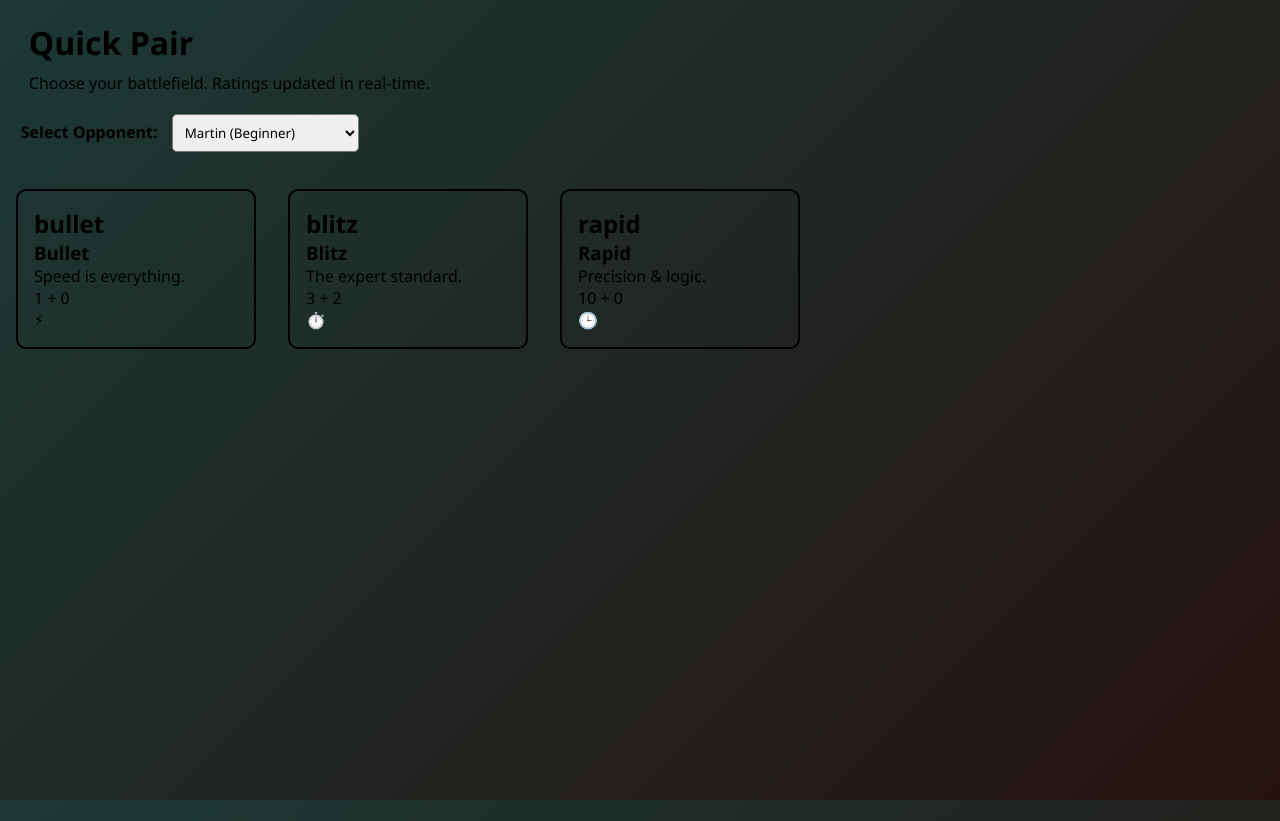
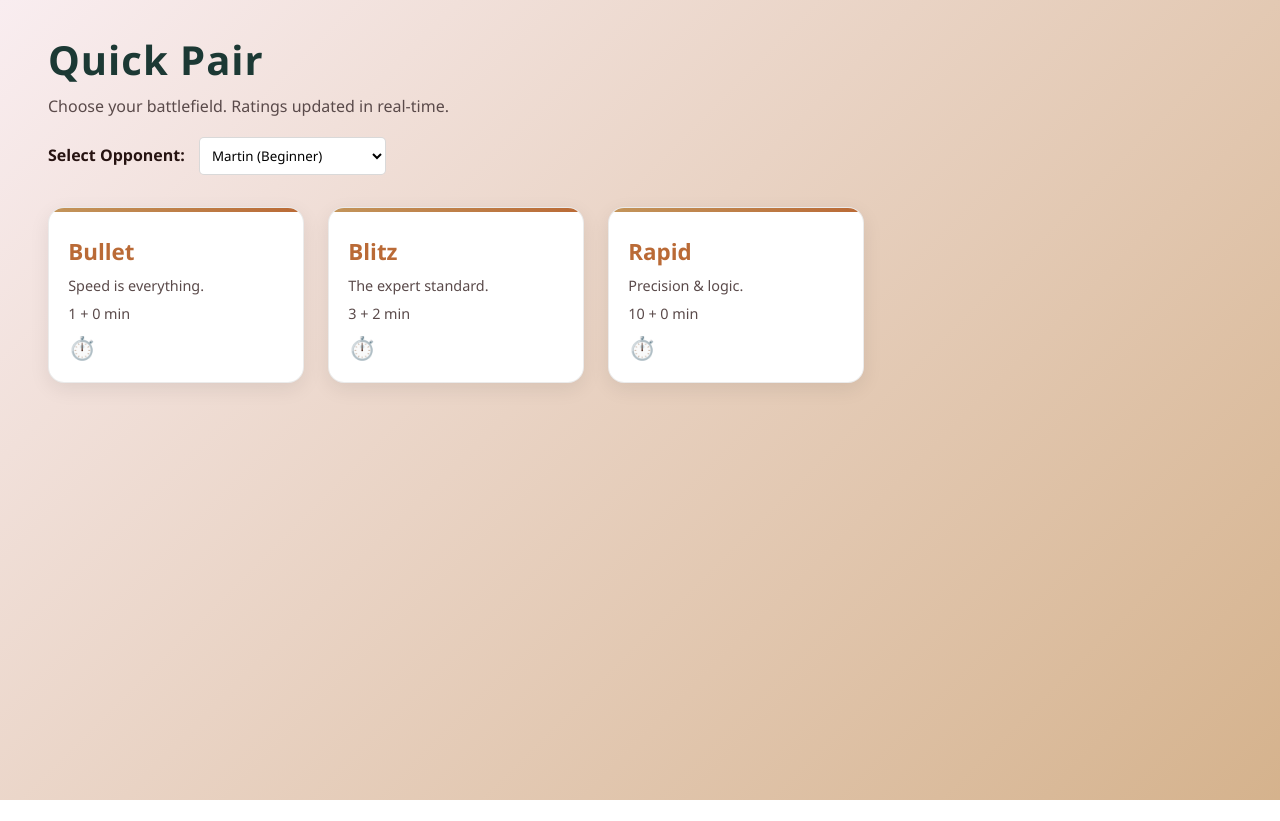
Before and after one commit to iotaARYAN21/chess-project, a React (Vite) app in the folder chess-project/: page /lobby in a window 1280 px wide. After the commit the page ends 800 px from the top, so only its background shows below. Built offline with nearby package versions, Linux system fonts and the light colour scheme; sample sign-in values are in the browser's storage.

Commit message:
Lobby : Updated CSS

```diff
--- a/chess-project/src/components/Lobby/Lobby.jsx
+++ b/chess-project/src/components/Lobby/Lobby.jsx
@@ -15,9 +15,9 @@ const Lobby = () => {
     const [botUsername,setBotUsername] = useState('Martin_Bot')
     const navigate = useNavigate()
     const gameModes = [
-    { id: 'bullet', title: 'Bullet', subtitle: 'Speed is everything.', time: '1 + 0', icon: '⚡' },
-    { id: 'blitz', title: 'Blitz', subtitle: 'The expert standard.', time: '3 + 2', icon: '⏱️' },
-    { id: 'rapid', title: 'Rapid', subtitle: 'Precision & logic.', time: '10 + 0', icon: '🕒' },
+    { id: 'bullet', title: 'Bullet', subtitle: 'Speed is everything.', time: '1 + 0 min', icon: '⏱️' },
+    { id: 'blitz', title: 'Blitz', subtitle: 'The expert standard.', time: '3 + 2 min', icon: '⏱️' },
+    { id: 'rapid', title: 'Rapid', subtitle: 'Precision & logic.', time: '10 + 0 min', icon: '⏱️' },
     ];
     const handleGameMode = async (game_id,game_time)=>{
         setLoading(true);
--- a/chess-project/src/components/Lobby/lobby.css
+++ b/chess-project/src/components/Lobby/lobby.css
@@ -1,28 +1,150 @@
-/* .lobby{ */
-    /* display: flex; */
-    /* justify-content: center; */
-    /* align-items: center; */
-/* } */
-.lobby-intro{
-    margin: 1.3rem;
+:root {
+  --blush: #f9edf0;
+  --champagne: #e6c8b7;
+  --cognac: #c3955b;
+  --amber: #ba6a36;
+  --emerald: #1c3934;
+  --espresso: #261311;
 }
-.lobby-intro > *{
-    margin: 0.5rem;
+
+/* Reset */
+* {
+  padding: 0;
+  margin: 0;
+  box-sizing: border-box;
+  font-family: 'Segoe UI', Tahoma, Geneva, Verdana, sans-serif;
 }
-.games{
-    display: flex;
 
+/* Page */
+body {
+  background: var(--blush);
+  color: var(--espresso);
 }
-.game-card{
-    height: 10rem;
-    width: 15rem;
-    border: 2px solid black;
-    font-size: 1rem;
-    display: flex;
-    flex-direction: column;
-    justify-content: center;
-    align-items: flex-start;
-    margin: 1rem;
-    padding: 1rem;
-    border-radius: 10px;
+
+/* Main container */
+.lobby {
+  min-height: 100vh;
+  padding: 2rem 3rem;
+  background: linear-gradient(
+    135deg,
+    var(--blush) 0%,var(--cognac) 150%
+  ); /* very subtle */
 }
+
+/* Intro */
+.lobby-intro {
+  margin-bottom: 2rem;
+}
+
+.lobby-intro h1 {
+  font-size: 2.5rem;
+  color: var(--emerald);
+  letter-spacing: 1px;
+}
+
+.lobby-intro p {
+  color: #5a4a4a;
+  margin-top: 0.5rem;
+}
+
+/* Bot selector */
+.bot-selector {
+  margin-top: 1.5rem;
+}
+
+.bot-selector label {
+  font-weight: 600;
+  color: var(--espresso);
+}
+
+.bot-selector select {
+  padding: 0.5rem 0.8rem;
+  border-radius: 8px;
+  border: 1px solid rgba(0,0,0,0.15);
+  background: white;
+  cursor: pointer;
+  transition: all 0.2s ease;
+}
+
+.bot-selector select:focus {
+  outline: none;
+  border-color: var(--cognac);
+  box-shadow: 0 0 4px var(--cognac);
+}
+
+/* Game cards container */
+.games {
+  display: flex;
+  gap: 1.5rem;
+  flex-wrap: wrap;
+}
+
+/* Card */
+.game-card {
+  height: 11rem;
+  width: 16rem;
+
+  background: white;
+  border-radius: 16px;
+  padding: 1.2rem;
+
+  display: flex;
+  flex-direction: column;
+  justify-content: space-between;
+
+  border: 1px solid rgba(0,0,0,0.08);
+  box-shadow: 0 6px 20px rgba(0,0,0,0.08);
+
+  transition: all 0.25s ease;
+}
+
+/* Hover interaction */
+.game-card:hover {
+  transform: translateY(-5px);
+  box-shadow: 0 12px 30px rgba(0,0,0,0.15);
+  border-color: var(--champagne);
+}
+
+/* Text hierarchy */
+.game-card h2 {
+  font-size: 0.0rem;
+  text-transform: uppercase;
+  letter-spacing: 1px;
+}
+
+.game-card h3 {
+  font-size: 1.4rem;
+  color: var(--amber);
+}
+
+.game-card p {
+  font-size: 0.9rem;
+  color: #5a4a4a;
+}
+
+/* Icon */
+.game-card p:last-child {
+  font-size: 1.4rem;
+}
+
+/* Subtle accent strip */
+.game-card::before {
+  content: "";
+  height: 4px;
+  width: 100%;
+  border-radius: 10px 10px 0 0;
+  background: linear-gradient(
+    90deg,
+    var(--cognac),
+    var(--amber)
+  );
+  position: absolute;
+  top: 0;
+  left: 0;
+}
+
+/* Fix for pseudo element positioning */
+.game-card {
+  position: relative;
+  overflow: hidden;
+}
--- a/chess-project/src/index.css
+++ b/chess-project/src/index.css
@@ -10,5 +10,5 @@
 html,body{
   width: 100%;
   height: 100%;
-  font-family: 'Courier New', Courier, monospace;
+  font-family: 'Segoe UI', Tahoma, Geneva, Verdana, sans-serif;
 }
```
